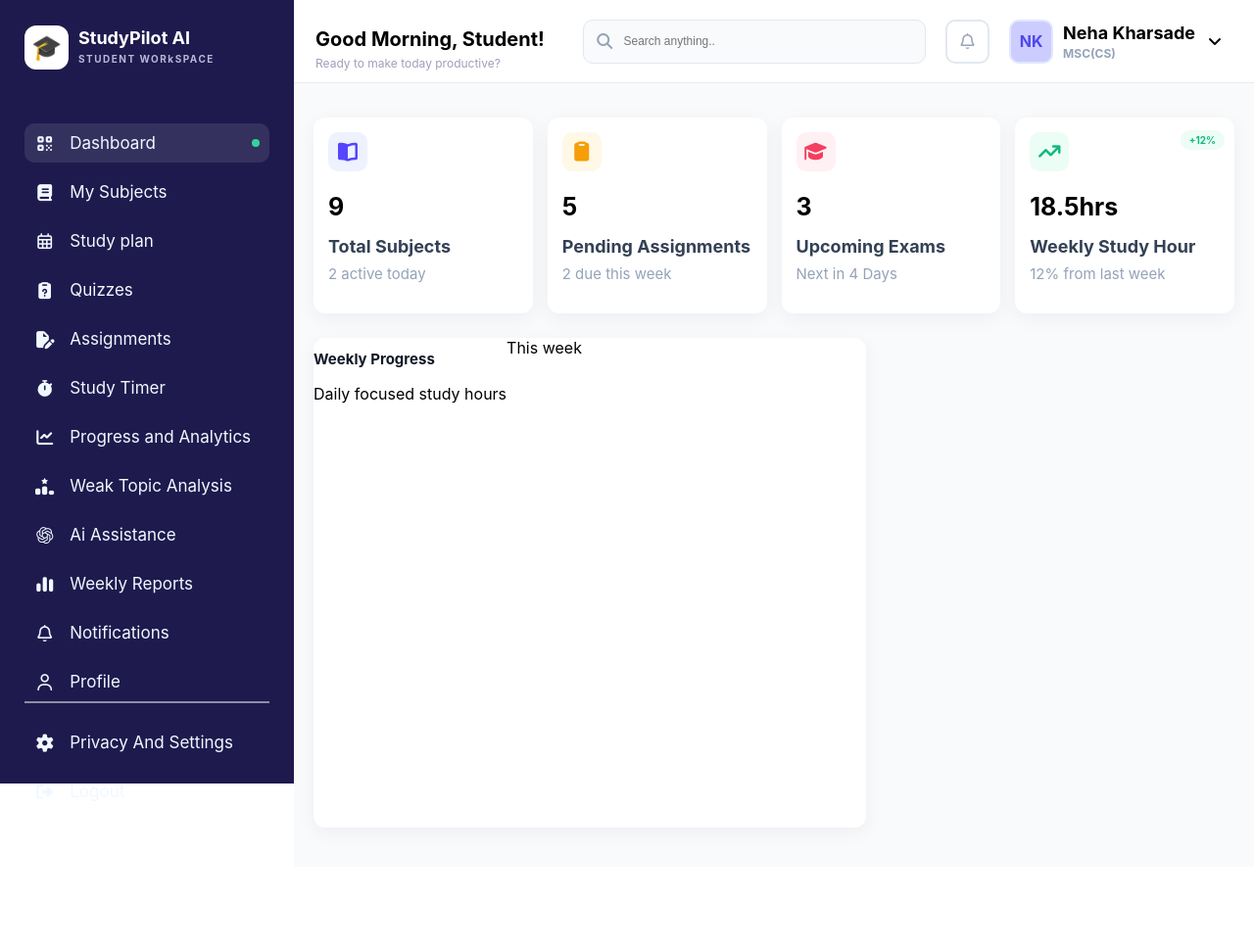
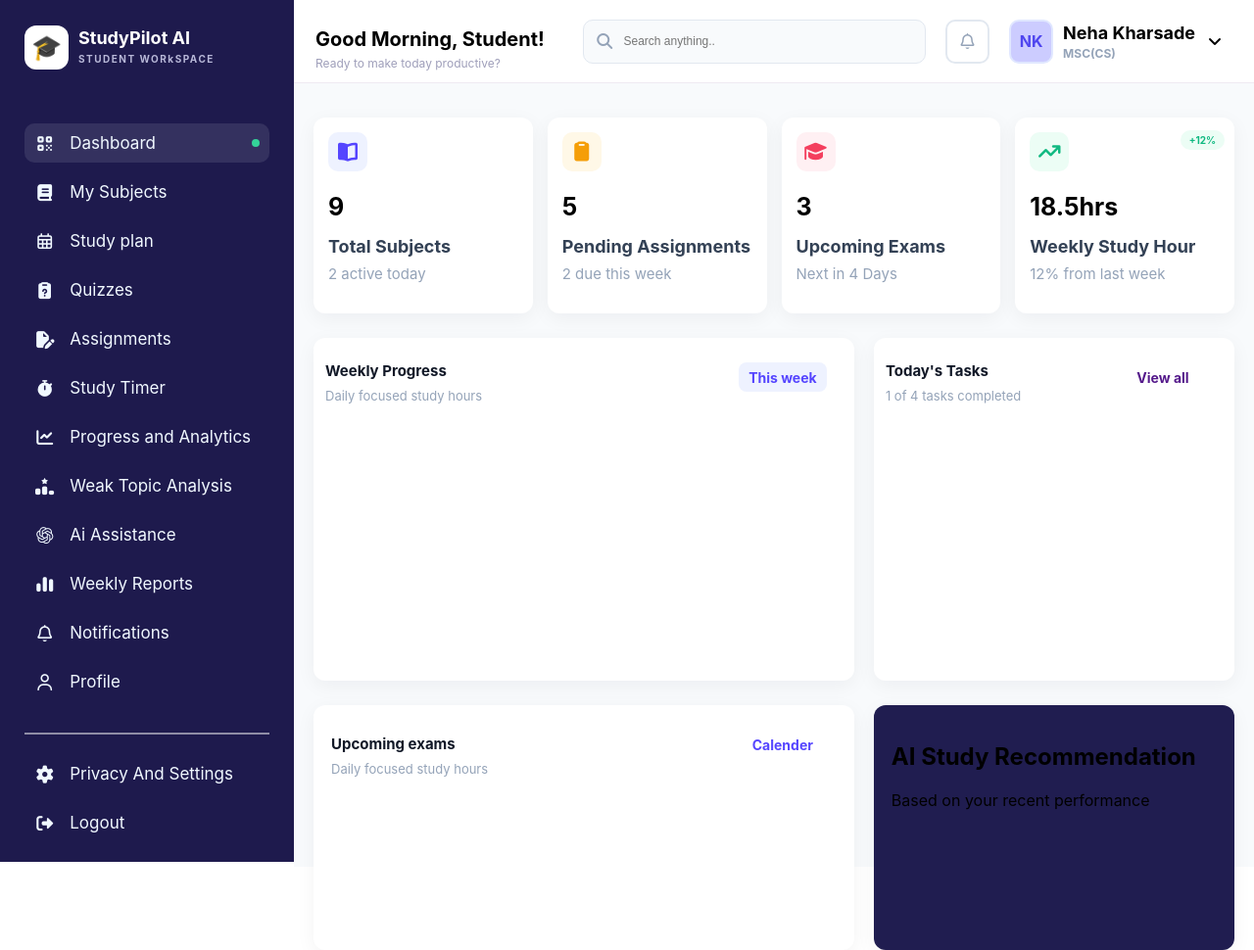
Before and after one commit to nehakharsade-23/Ai-Powered-Smart-Student-Study-And-Monitoring-System, a plain HTML site: page pages/Student-dashboard.html in a window 1280 px wide. Shown: the whole page at 98% size. Before the commit the page ends 885 px from the top, so only its background shows below. Drawn offline with Linux system fonts and the light colour scheme.

Commit message:
updated with page structure

```diff
--- a/css/Student-dashboard.css
+++ b/css/Student-dashboard.css
@@ -17,7 +17,7 @@ body {
 
 .leftbox {
     width: 300px;
-    height: 100vh;
+    height: 110vh;
     background-color: #1E1A4D;
     color: #ffffff;
     display: flex;
@@ -265,7 +265,7 @@ body {
 .status-box {
     display: flex;
     gap: 15px;
-    margin-top:15px;
+    margin-top: 15px;
     flex: 1;
 
 }
@@ -309,51 +309,50 @@ body {
 }
 
 .exams-icon {
-    background-color:#fff0f3;
+    background-color: #fff0f3;
     color: #f43f5e;
 }
 
 .Study-hours-icon {
-    background-color:#ecfdf5;
+    background-color: #ecfdf5;
     color: #10b981;
 }
 
 .My-subjects h4,
 .Assignmentsbox h4,
 .exams h4,
-.Study-hours h4{
+.Study-hours h4 {
     font-size: 18px;
     color: #334155;
-    margin-bottom:8px;
-    margin-top:0;
+    margin-bottom: 8px;
+    margin-top: 0;
 }
 
 .My-subjects h2,
 .Assignmentsbox h2,
 .exams h2,
-.Study-hours h2{
+.Study-hours h2 {
     font-size: 25px;
     font-weight: bold;
-    margin-bottom:15px;
+    margin-bottom: 15px;
 }
 
 .My-subjects p,
 .Assignmentsbox p,
 .exams p,
-.Study-hours p{
-    color:#94a3b8 ;
-    font-size:15px;
+.Study-hours p {
+    color: #94a3b8;
+    font-size: 15px;
     margin: 0;
 }
 
-.Analysis
-{
-    height:20px;
-    width:45px;
-    font-size:10px;
+.Analysis {
+    height: 20px;
+    width: 45px;
+    font-size: 10px;
     font-weight: bold;
     border-radius: 10px;
-    background-color:#ecfdf5;
+    background-color: #ecfdf5;
     color: #10b981;
     display: flex;
     align-items: center;
@@ -364,35 +363,146 @@ body {
 
 }
 
-.Study-hours
-{
+.Study-hours {
     position: relative;
 }
 
-.middle-content
+.middle-content {
+    display: flex;
+    flex: 1;
+
+
+}
+
+.graph {
+    margin-top: 25px;
+    height: 350px;
+    width: 60%;
+    border-radius: 12px;
+    box-shadow: 0px 5px 20px rgba(15, 23, 42, 0.05);
+    background-color: white;
+    position: relative;
+    padding: 12px;
+    margin-right:10px;
+
+
+}
+
+.upper-graph-text {
+    display: flex;
+
+}
+
+.weekley-text h2 {
+    color: #111827;
+    font-size: 15px;
+    font-weight: bold;
+    margin-bottom: 8px;
+}
+
+.weekley-text p {
+    margin-top: 5px;
+    color: #94a3b8;
+    font-size: 13px;
+}
+
+.thisweek-text {
+    position: absolute;
+    right: 28px;
+    top: 25px;
+    height: 30px;
+    width: 90px;
+    border-radius: 8px;
+    display: flex;
+    align-items: center;
+    justify-content: center;
+    font-size: 14px;
+    background-color: #eef2ff;
+    color: #5545ff;
+    font-weight: bold;
+}
+
+.tasks-box {
+    margin-top: 25px;
+    height: 350px;
+    width: 40%;
+    border-radius: 12px;
+    box-shadow: 0px 5px 20px rgba(15, 23, 42, 0.05);
+    background-color: white;
+    position: relative;
+    padding: 12px;
+    margin-left:10px;
+
+}
+
+.upper-task-text {
+    display: flex;
+}
+
+.task-text h2 {
+    color: #111827;
+    font-size: 15px;
+    font-weight: bold;
+    margin-bottom: 8px;
+
+}
+
+.task-text p {
+    margin-top: 5px;
+    color: #94a3b8;
+    font-size: 13px;
+}
+
+.view-all-text {
+    position: absolute;
+    right: 28px;
+    top: 25px;
+    height:30px;
+    width: 90px;
+    border-radius: 8px;
+    display: flex;
+    align-items: center;
+    justify-content: center;
+    font-size: 14px;
+    color:#5545ff;
+    font-weight: bold;
+
+}
+.view-all-text a
+{
+    text-decoration: none;
+}
+
+.bottom-content
 {
     display: flex;
     flex: 1;
+
+}
+.calender
+{
+    margin-top: 25px;
+    height: 250px;
+    width: 60%;
+    border-radius: 12px;
+    box-shadow: 0px 5px 20px rgba(15, 23, 42, 0.05);
+    background-color: white;
+    position: relative;
+    padding: 18px;
+    margin-right:10px;
 }
 
-.graph
+.ai-recommendations-box
 {
-    margin-top:25px;
-    height: 500px;
-    width: 60%;
-    border-radius:12px;
+    margin-top: 25px;
+    height: 250px;
+    width: 40%;
+    border-radius: 12px;
     box-shadow: 0px 5px 20px rgba(15, 23, 42, 0.05);
-    background-color: white;
+    background-color:#201d50;
+    position: relative;
+    padding: 18px;
+    margin-left:10px;
+}
 
-}
-.upper-graph-text
-{
-    display: flex;
-
-
-}
-.weekley-text h2
-{
-    color: #111827;
-    font-size: 15px;
-}
+.
--- a/pages/Student-dashboard.html
+++ b/pages/Student-dashboard.html
@@ -195,10 +195,6 @@
 
                     </div>
 
-
-
-
-
                 </div>
 
                 <div class="middle-content">
@@ -212,15 +208,53 @@
                             <div class="thisweek-text">
                                 This week
                             </div>
+
+                        </div>
+
+                    </div>
+
+                    <div class="tasks-box">
+                        <div class="upper-task-text">
+                            <div class="task-text">
+                                <h2>Today's Tasks</h2>
+                                <p>1 of 4 tasks completed</p>
+                            </div>
+                            <div class="view-all-text">
+                                <a href="">View all</a>
+                            </div>
+                        </div>
+                    </div>
+                </div>
+                <div class="bottom-content">
+                    <div class="calender">
+                        <div class="upper-graph-text">
+                            <div class="weekley-text">
+                                <h2>Upcoming exams</h2>
+                                <p>Daily focused study hours</p>
+
+                            </div>
+                            <div class="view-all-text">
+                                Calender
+                            </div>
+
+                        </div>
+
+                    </div>
+                    <div class="ai-recommendations-box">
+                        <div class="top-text-box">
+                            <div class="icon-box"></div>
+                            <div class="upper-text">
+                                <h2>AI Study Recommendation</h2>
+                                <p>Based on your recent performance</p>
+                            </div>
                         </div>
 
 
+                    </div>
+                </div>
 
-                    </div>
 
-                </div>
             </section>
-
 
 
 
```
Also changed, not shown: pages/Quizzes.html (+13 -12 lines), pages/Study-plan.html (+13 -11 lines).
